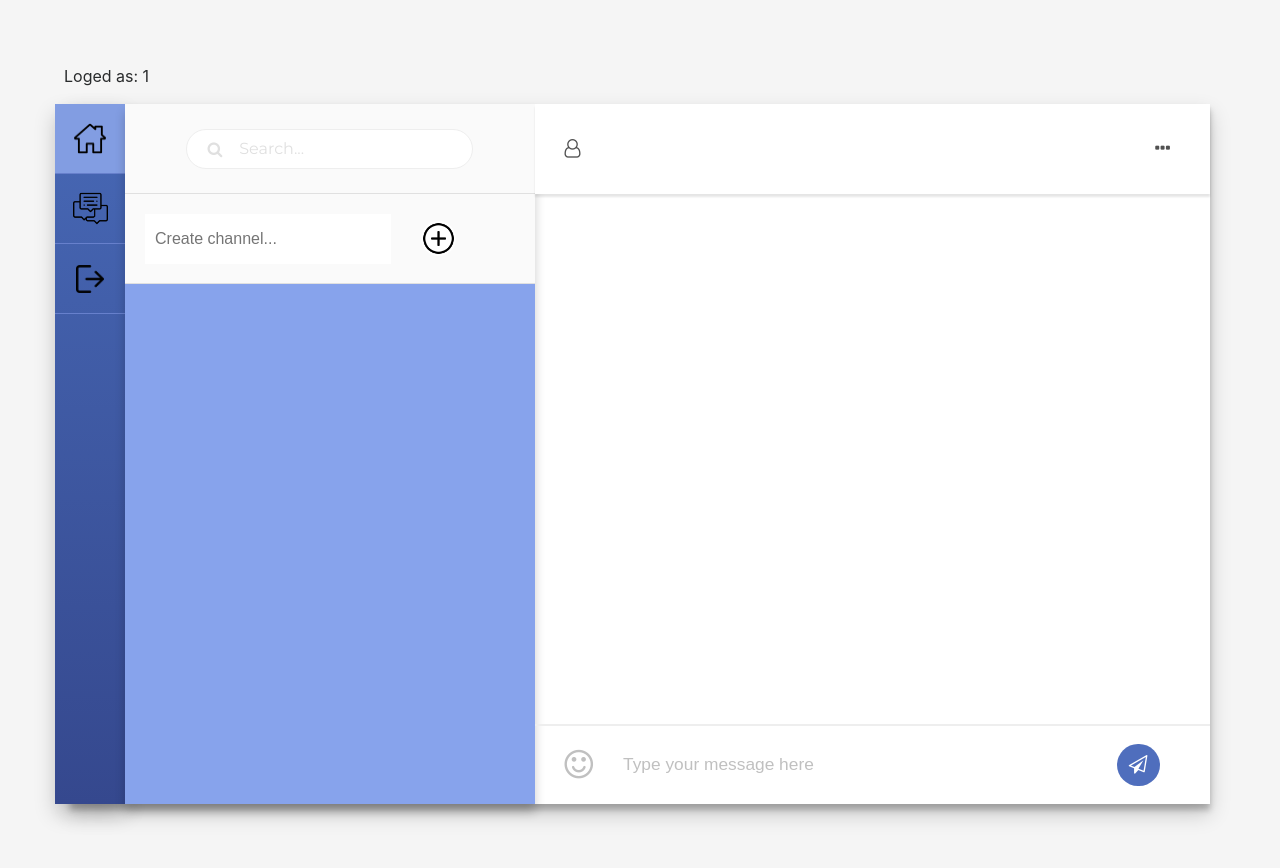
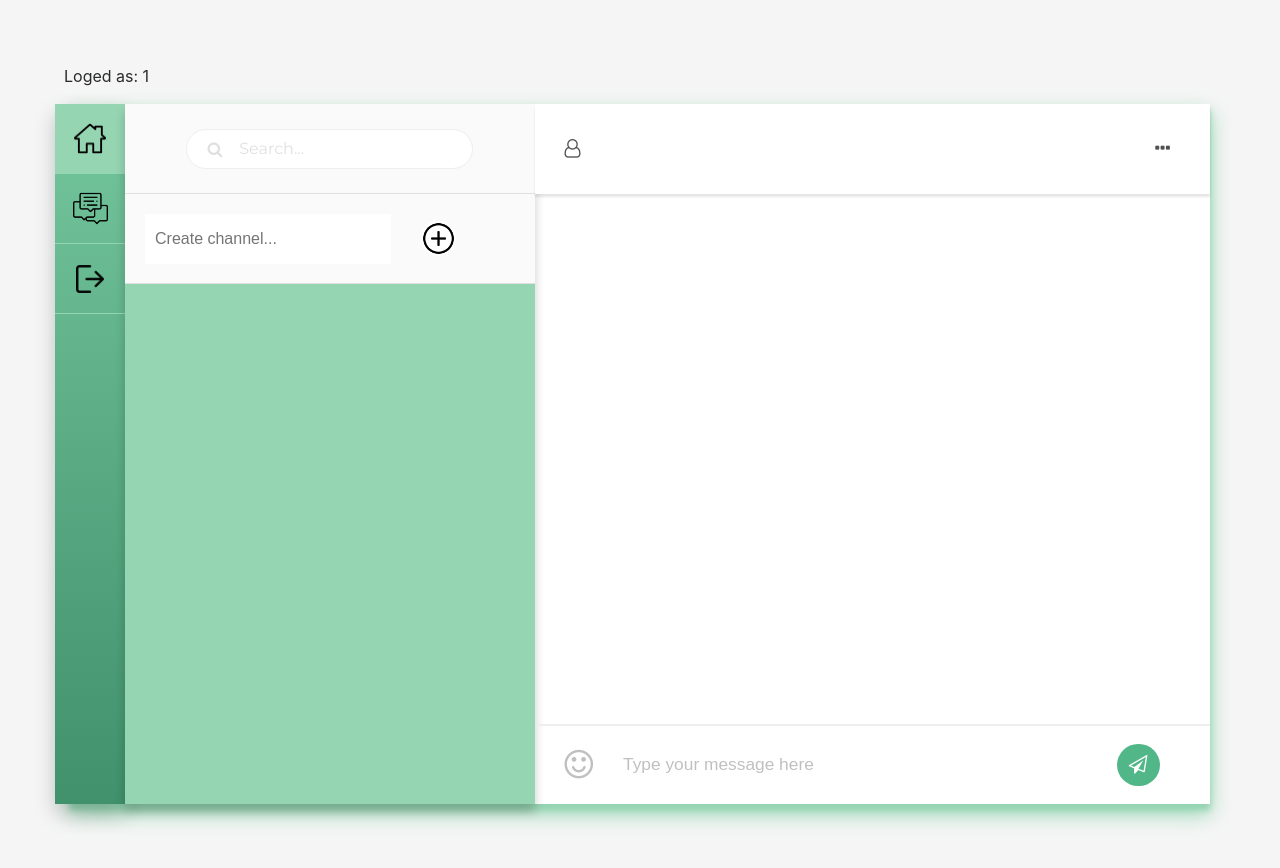
Before and after one commit to jaimealbapastor/Chat-Room, a PHP site: page / in a window 1280 px wide. Run offline with PHP 8.4, Linux system fonts and the light colour scheme; the visitor is signed in with stand-in values (Sample User, id 1).

Commit message:
color palette

```diff
--- a/app/css/index.css
+++ b/app/css/index.css
@@ -6,7 +6,7 @@
 .container {
   padding: 0;
   background-color: #FFF;
-  box-shadow: 0 10px 20px rgba(0, 0, 0, 0.19), 0 6px 6px rgba(0, 0, 0, 0.23);
+  box-shadow: 0 10px 20px #95d5b2, 0 6px 6px #95d5b2;
   height: 700px;
 }
 
@@ -16,11 +16,11 @@
   height: 700px;
   ;
   width: 70px;
-  background: #4768b5;
-  background: -webkit-linear-gradient(#4768b5, #35488e);
-  background: -o-linear-gradient(#4768b5, #35488e);
-  background: -moz-linear-gradient(#4768b5, #35488e);
-  background: linear-gradient(#4768b5, #35488e);
+  background: #40916c;
+  background: -webkit-linear-gradient(#74c69d, #40916c);
+  background: -o-linear-gradient(#74c69d, #40916c);
+  background: -moz-linear-gradient(#74c69d, #40916c);
+  background: linear-gradient(#74c69d, #40916c);
   box-shadow: 0 10px 20px rgba(0, 0, 0, 0.19);
 }
 
@@ -32,23 +32,23 @@
 
 .menu .items .item {
   height: 70px;
-  border-bottom: 1px solid #6780cc;
+  border-bottom: 1px solid #95d5b2;
   display: flex;
   justify-content: center;
   align-items: center;
-  color: #9fb5ef;
+  color: #40916c;
   font-size: 17pt;
 }
 
 .menu .items .item-active {
-  background-color: #829de2;
+  background-color: #95d5b2;
   color: #FFF;
 }
 
 .menu .items .item:hover {
   cursor: pointer;
-  background-color: #829de2;
-  color: #cfe5ff;
+  background-color: #b7e4c7;
+  color: #95d5b2;
 }
 
 /* === CONVERSATIONS === */
@@ -58,7 +58,7 @@
   height: 700px;
   box-shadow: 0px 8px 10px rgba(0, 0, 0, 0.20);
   overflow: hidden;
-  background-color: #87a3ec;
+  background-color: #95d5b2;
   display: inline-block;
 }
 
@@ -264,7 +264,7 @@
 }
 
 .response .text {
-  background-color: #e3effd !important;
+  background-color: #d8f3dc !important;
 }
 
 .footer-chat {
@@ -287,7 +287,7 @@
 
 .chat .footer-chat .send {
   color: #fff;
-  background-color: #4f6ebd;
+  background-color: #52b788;
   position: absolute;
   right: 50px;
   padding: 12px 12px 12px 12px;
--- a/app/database/discussions/chat de jaime.csv
+++ b/app/database/discussions/chat de jaime.csv
@@ -1,4 +1,2 @@
 Jaime;2022-06-07T21:19:22;buenas tardes este es el chat de jaime
 Hugo;2022-06-08T00:43:51;mensage de hugo
-Hugo;2022-06-08T00:43:57;jajajja
-Jaime;2022-06-08T00:47:48;hola
--- a/app/database/users.csv
+++ b/app/database/users.csv
@@ -1,2 +1,3 @@
 Jaime;jaimitoalba@gmail.com;fde2fdb1dbf604aede0ffee76d26e4ce
 Hugo;hugo@gmail.com;f1f58e8c06b2a61ce13e0c0aa9473a72
+Tony;tony@gmail.com;ddc5f5e86d2f85e1b1ff763aff13ce0a
--- a/app/php/do-signin.php
+++ b/app/php/do-signin.php
@@ -3,10 +3,12 @@
 unset($_SESSION["badsignin"]);
 unset($_SESSION["badsignup"]);
 
+$name = ucfirst(strtolower($_POST["name"]));
+
 foreach (file("../database/users.csv", FILE_IGNORE_NEW_LINES) as $line) {
     $data = explode(";", $line);    // -> [user_id, email, pwd]
 
-    if ($_POST["name"] == $data[0] or $_POST["name"] == $data[1]) { // check email or name
+    if ($name == $data[0] or $name == $data[1]) { // check email or name
 
         if (md5($_POST["password"]) == $data[2]) {
             $_SESSION["client"] = $data[0];
```
Also changed, not shown: app/css/signin-up.css (+11 -11 lines), app/database/chats-info.json (+8 -1 lines), app/js/display.js (+23 -13 lines), app/php/do-signup.php (+6 -3 lines), README.md.
